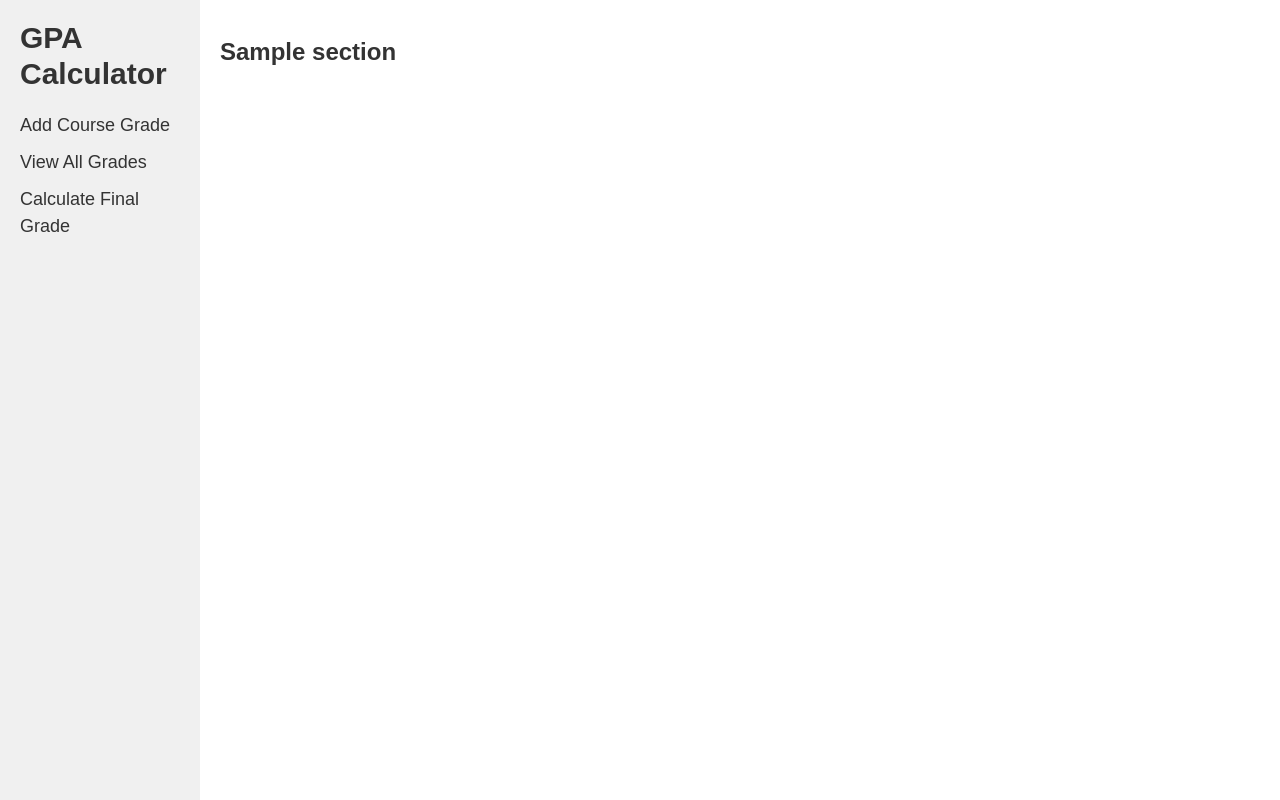
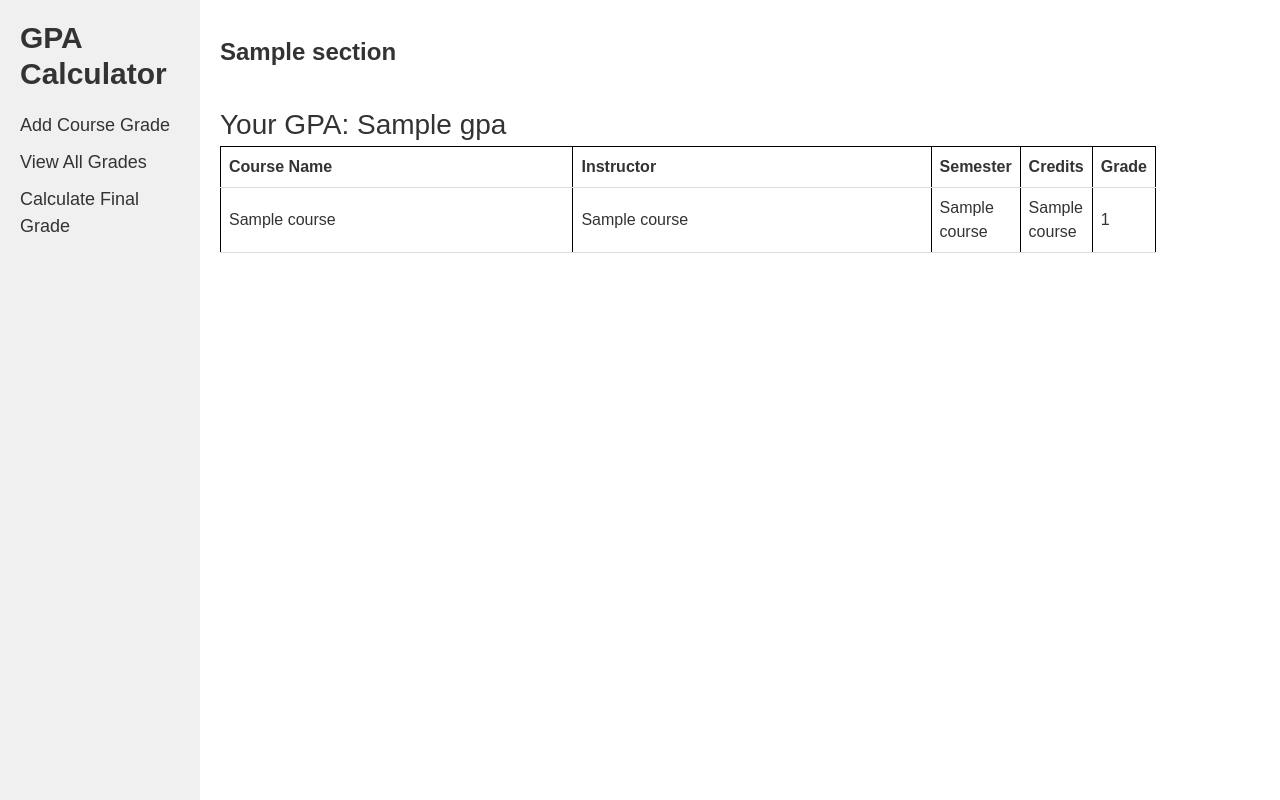
Before and after one commit to software-students-spring2024/5-final-project-spring-2024-team01-5, a Flask app: template app/templates/view_grades.html in a window 1280 px wide. Run offline with Flask 3, Linux system fonts and the light colour scheme; the template is opened without the code that fills it: most values are stand-ins (such as "Sample title", 1, 10 or a date in 2020); some libraries are stand-ins or nearby versions.

Commit message:
Added DB functionality and view grades page

```diff
--- a/app/templates/view_grades.html
+++ b/app/templates/view_grades.html
@@ -1 +1,52 @@
 {% extends "layout.html" %}
+{% block content %}
+<style>
+    form div {
+        margin: 20px;
+    }
+
+    form div label {
+        display: block;
+        margin-bottom: 5px;
+    }
+    .gpa {
+        font-size: 28px;
+    }
+    table {
+        width: 90%;
+    }
+    th, td {
+        padding: 8px;
+        text-align: left;
+        border-bottom: 1px solid #ddd;
+    }
+</style>
+
+<div class="gpa">
+    <h1>Your GPA: {{ gpa }}</h1>
+</div>
+
+<table>
+    <thead>
+        <tr>
+            <th>Course Name</th>
+            <th>Instructor</th>
+            <th>Semester</th>
+            <th>Credits</th>
+            <th>Grade</th>
+        </tr>
+    </thead>
+    <tbody>
+        {% for course in courses %}
+            <tr>
+                <td>{{ course[2] }}</td>
+                <td>{{ course[4] }}</td>
+                <td>{{ course[3] }}</td>
+                <td>{{ course[1] }}</td>
+                <td>{{ course[0] }}</td>
+            </tr>
+        {% endfor %}
+    </tbody>
+</table>
+
+{% endblock %}
```
Also changed, not shown: app/__init__.py (+38 -9 lines), app/functions.py (+24 -26 lines), app/templates/add.html (+12 -3 lines), 2 other files.
